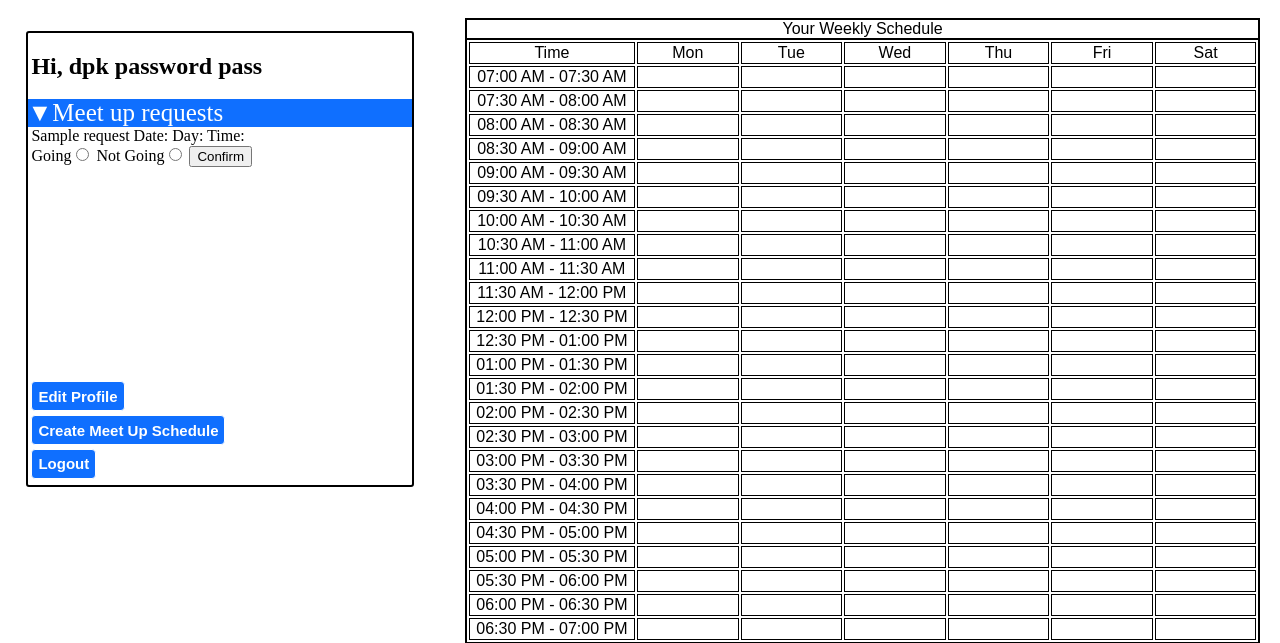
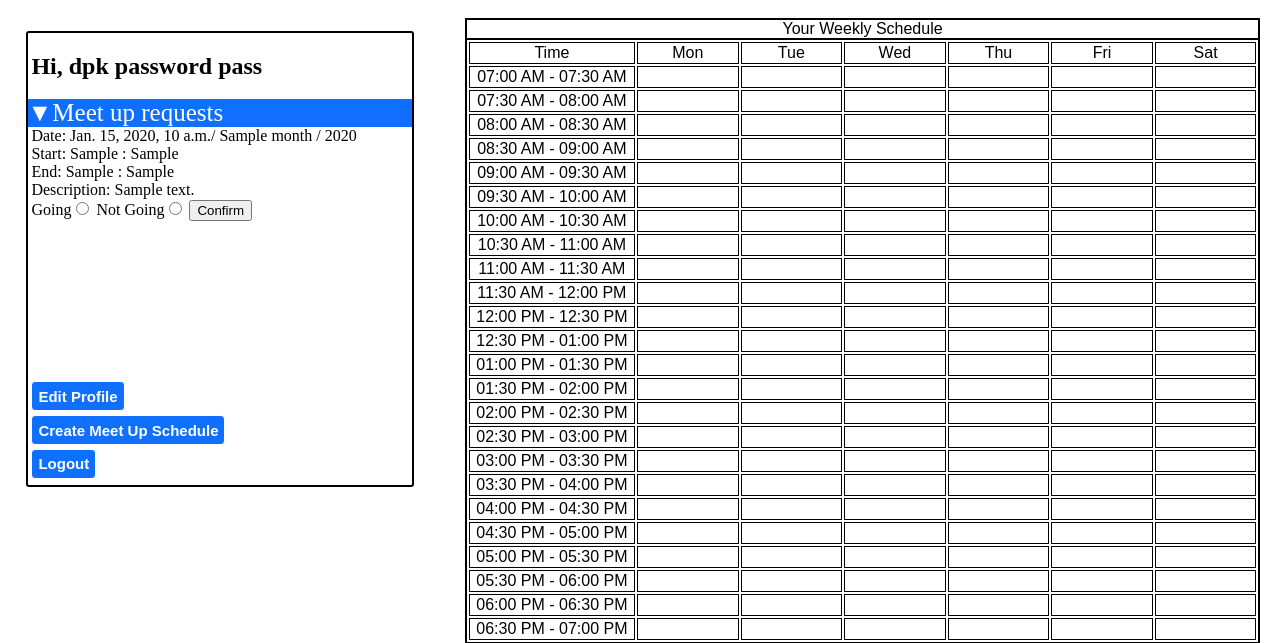
Before and after one commit to DarkPotatoKing/cs-191-192-repo, a Django app: template 05-Implementation/SetTayoNgDate/std/templates/std/profile.html in a window 1280 px wide. Shown: the part 91-734 px from the top of the page. Run offline with Django 3.2, Linux system fonts and the light colour scheme; data comes from the database, SQL or seed files in the repository; both versions use the stored data as it was after the commit; tables that the repository leaves empty hold one stand-in row (values such as "Sample post"); the template is opened without the code that fills it: values that come from a table or form of the project are taken from there, most other values are stand-ins (such as "Sample title", 1, 10 or a date in 2020).

Commit message:
Request info

```diff
--- a/05-Implementation/SetTayoNgDate/std/templates/std/createmeetup2.html
+++ b/05-Implementation/SetTayoNgDate/std/templates/std/createmeetup2.html
@@ -4,6 +4,7 @@
 {% block content %}
 <div>
 	<div class = "cmuform">
+		{{common}}
 		<h1>Available Schedules</h1>
 		<h3>Please select consecutive time slots on a single day</h3>
 		<form action="{% url 'savemeetup' %}" method="post">
@@ -532,7 +533,6 @@
 				{% endfor %}
 			{% endfor %}
 
-
 	</div>
 
 
--- a/05-Implementation/SetTayoNgDate/std/templates/std/profile.html
+++ b/05-Implementation/SetTayoNgDate/std/templates/std/profile.html
@@ -10,11 +10,26 @@
 		<label class="dropdown" id ="dd1" onclick="changetext1()">&#9660;Meet up requests</label>
 		<input type="checkbox">
 		<!--dagdagan ng if ikaw yung nag request, wag na i-show -->
-		{% if requests%}
+		{% if requestTicket%}
 			<div id ="ddmeet">
-			{% for i in requests%}
-				{{i}}
-				Date: Day: Time:
+			{% for i,j in requestTicket%}
+				Date: {{j.date}}/ {{j.month}} / {{j.year}} <br>
+
+				Start: {{j.start_hour}} :
+				{% if j.start_minute == 0 %}
+					{{j.start_minute}}0
+				{% else %}
+					{{j.start_minute}}
+				{% endif %}
+
+				<br>End: {{j.end_hour}} :
+				{% if j.end_minute == 0 %}
+					{{j.end_minute}}0
+				{% else %}
+					{{j.end_minute}}
+				{% endif %}
+
+				<br>Description: {{j.description}}
 				<form action ="" method="post">
 					{% csrf_token%}
 					Going<input type="radio" id="confirmMU" name="confirm" value="{{i.id}}_1">		<!--condition: lagyan ng checked="true" sa kung ano man kapag may napili na si user dun {{i.is_attending}}-->
--- a/05-Implementation/SetTayoNgDate/std/views.py
+++ b/05-Implementation/SetTayoNgDate/std/views.py
@@ -88,8 +88,8 @@ def profile(request):
     scheduleQuery = MeetupRequest.objects.filter(member_id=curr_ID)
     meetupList = list()
     for q in scheduleQuery:
-        meetupList.append(q.get_meetup_schedule)
-    return render(request, 'std/profile.html', {'uID': curr_ID, 'sched': toPass, 'cmu': createMU, 'users': uMeet, 'name':User.objects.get(id=curr_ID).name, 'requestTicket': scheduleQuery, 'descriptors': meetupList })
+        meetupList.append(q.get_meetup_schedule())
+    return render(request, 'std/profile.html', {'uID': curr_ID, 'sched': toPass, 'cmu': createMU, 'users': uMeet, 'name':User.objects.get(id=curr_ID).name, 'requestTicket': zip(scheduleQuery,meetupList) })
     #sched parameter in return is the schedule of user
 
 
```
Also changed, not shown: 05-Implementation/SetTayoNgDate/db.sqlite3.
